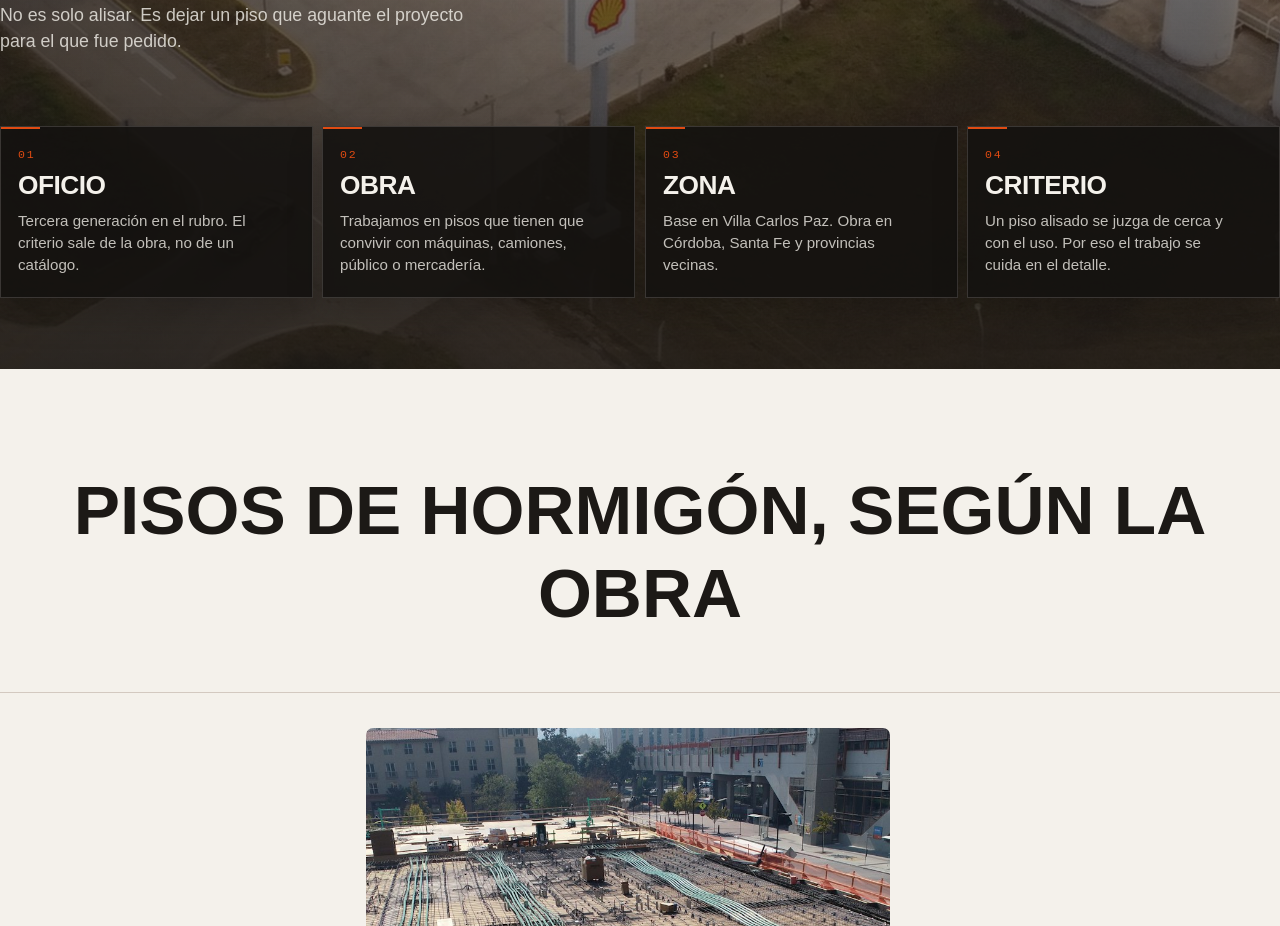
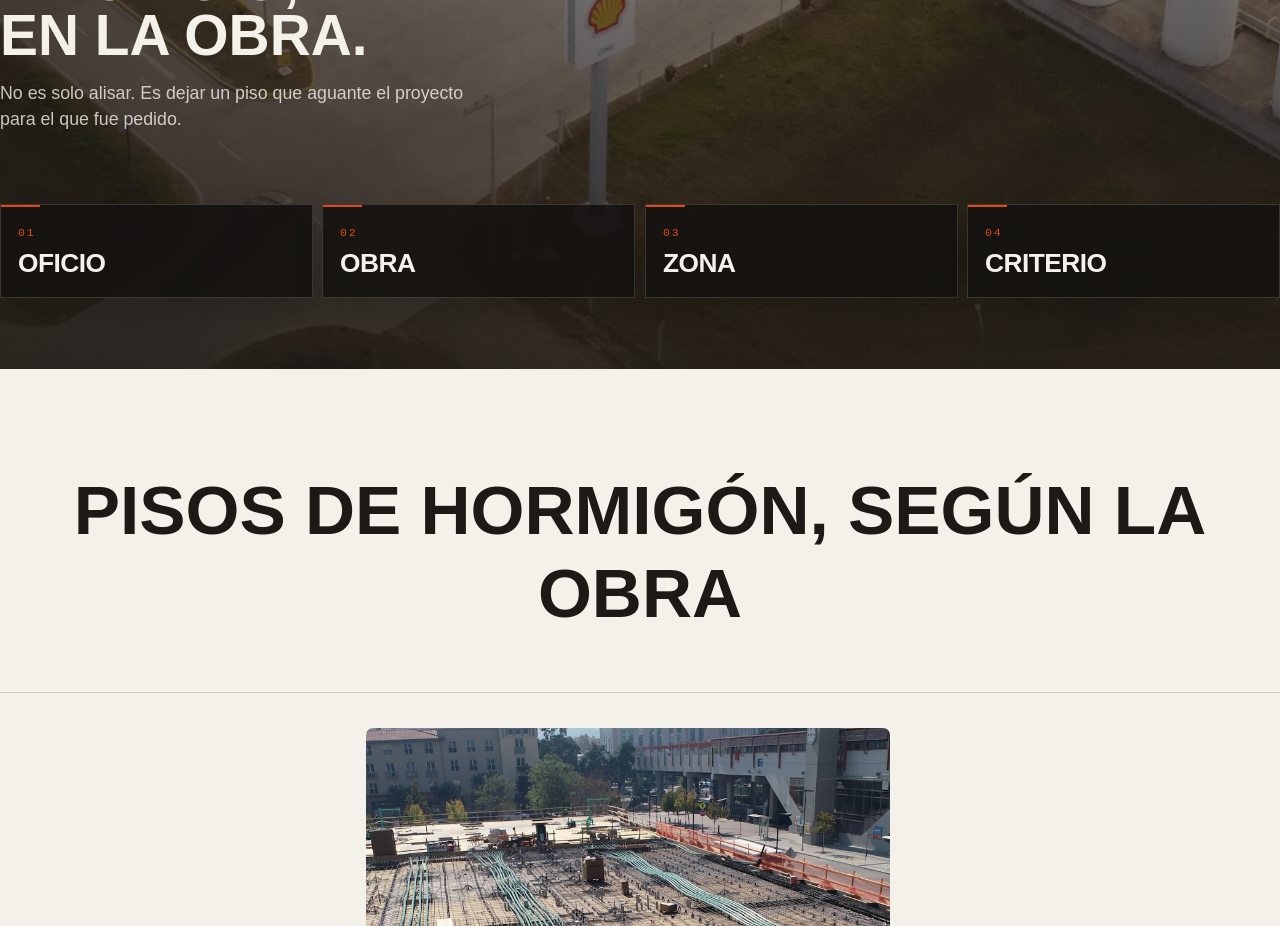
Before and after one commit to jrodriguezblangino/bm-pisos, a React (Vite) app: page / in a window 1280 px wide. Shown: the part 3220-4146 px from the top of the page. Built offline with nearby package versions, Linux system fonts and the light colour scheme; a web font is replaced by a local one.

Commit message:
Volver a abrir cada tarjeta del oficio al pasar el cursor o al tocarla.
Co-authored-by: Cursor <cursoragent@cursor.com>

```diff
--- a/src/index.css
+++ b/src/index.css
@@ -959,6 +959,7 @@ html .scroll-fade.is-in {
 
 .craft-grid {
   display: grid;
+  align-items: start;
   gap: 0.75rem;
 }
 
@@ -980,6 +981,7 @@ html .scroll-fade.is-in {
   --craft-delay: 150ms;
   transform: translateY(1rem) scale(0.97);
   transform-origin: 50% 0;
+  touch-action: pan-y;
 }
 
 .craft-band .craft-plate:nth-child(2) {
@@ -1003,7 +1005,7 @@ html .scroll-fade.is-in {
   display: grid;
   grid-template-columns: auto minmax(0, 1fr);
   column-gap: 1rem;
-  row-gap: 0.4rem;
+  row-gap: 0;
   height: 100%;
   padding: 1.2rem 1.15rem 1.25rem;
   border: 1px solid rgb(244 241 235 / 0.16);
@@ -1046,11 +1048,63 @@ html .scroll-fade.is-in {
   text-transform: uppercase;
 }
 
+.craft-plate-toggle {
+  display: block;
+  width: 100%;
+  margin: 0;
+  padding: 0;
+  border: 0;
+  background: none;
+  color: inherit;
+  font: inherit;
+  letter-spacing: inherit;
+  line-height: inherit;
+  text-align: left;
+  text-transform: inherit;
+  cursor: pointer;
+  -webkit-tap-highlight-color: transparent;
+}
+
+.craft-plate-toggle:focus-visible {
+  outline: 2px solid var(--color-orange);
+  outline-offset: 4px;
+}
+
+.craft-plate-more {
+  display: grid;
+  grid-column: 2;
+  grid-row: 2;
+  grid-template-rows: 0fr;
+  transition: grid-template-rows 400ms cubic-bezier(0.23, 1, 0.32, 1);
+}
+
+.craft-plate.is-open .craft-plate-more {
+  grid-template-rows: 1fr;
+}
+
+.craft-plate-more-inner {
+  overflow: hidden;
+}
+
 .craft-plate-body {
   margin: 0;
+  padding-top: 0.65rem;
   color: rgb(244 241 235 / 0.78);
   font-size: 1.0625rem;
   line-height: 1.45;
+  opacity: 0;
+  transform: translateY(0.4rem);
+  transition:
+    opacity 280ms cubic-bezier(0.23, 1, 0.32, 1),
+    transform 280ms cubic-bezier(0.23, 1, 0.32, 1);
+}
+
+.craft-plate.is-open .craft-plate-body {
+  opacity: 1;
+  transform: translateY(0);
+  transition:
+    opacity 360ms cubic-bezier(0.23, 1, 0.32, 1) 70ms,
+    transform 400ms cubic-bezier(0.23, 1, 0.32, 1) 40ms;
 }
 
 @keyframes craft-copy-in {
@@ -1080,7 +1134,8 @@ html .scroll-fade.is-in {
     transform: translateY(-0.35rem);
   }
 
-  .craft-plate:hover .craft-plate-face::before {
+  .craft-plate:hover .craft-plate-face::before,
+  .craft-plate.is-open .craft-plate-face::before {
     transform: scaleX(2.2);
   }
 }
@@ -1094,9 +1149,16 @@ html .scroll-fade.is-in {
     animation: none;
   }
 
+  .craft-plate:hover .craft-plate-face,
+  .craft-plate:hover .craft-plate-face::before,
+  .craft-plate.is-open .craft-plate-face::before,
   .craft-plate-face,
-  .craft-plate-face::before {
+  .craft-plate-face::before,
+  .craft-plate-more,
+  .craft-plate-body,
+  .craft-plate.is-open .craft-plate-body {
     transition: none;
+    transform: none;
   }
 }
 
@@ -1131,7 +1193,7 @@ html .scroll-fade.is-in {
   .craft-grid {
     grid-template-columns: repeat(4, minmax(0, 1fr));
     gap: 0.7rem;
-    align-items: stretch;
+    align-items: start;
   }
 
   .craft-plate {
@@ -1141,9 +1203,17 @@ html .scroll-fade.is-in {
   .craft-plate-face {
     grid-template-columns: 1fr;
     align-content: start;
-    row-gap: 0.85rem;
     width: 100%;
     padding: 1.4rem 1.2rem 1.5rem;
+  }
+
+  .craft-plate-more {
+    grid-column: 1;
+    grid-row: auto;
+  }
+
+  .craft-plate-body {
+    padding-top: 0.85rem;
   }
 
   .craft-plate-index {
@@ -1154,6 +1224,7 @@ html .scroll-fade.is-in {
   }
 
   .craft-plate-title {
+    margin-top: 0.85rem;
     font-size: 1.85rem;
   }
 
--- a/src/pages/HomePage.tsx
+++ b/src/pages/HomePage.tsx
@@ -128,6 +128,8 @@ function ClientMarquee() {
 }
 
 export function HomePage() {
+  const [capability, setCapability] = useState<number | null>(null);
+  const craftTouch = useRef({ id: -1, x: 0, y: 0, moved: false });
   const [slide, setSlide] = useState(0);
   const [workDrag, setWorkDrag] = useState(0);
   const [workDragging, setWorkDragging] = useState(false);
@@ -459,15 +461,61 @@ export function HomePage() {
             </p>
           </div>
           <div className="craft-grid">
-            {capabilities.map((item, index) => (
-              <article key={item.title} className="craft-plate scroll-fade">
-                <div className="craft-plate-face">
-                  <p className="craft-plate-index">{String(index + 1).padStart(2, "0")}</p>
-                  <h3 className="craft-plate-title">{item.title}</h3>
-                  <p className="craft-plate-body">{item.body}</p>
-                </div>
-              </article>
-            ))}
+            {capabilities.map((item, index) => {
+              const expanded = capability === index;
+              return (
+                <article
+                  key={item.title}
+                  className={`craft-plate scroll-fade${expanded ? " is-open" : ""}`}
+                  onPointerEnter={(event) => {
+                    if (event.pointerType !== "mouse") return;
+                    setCapability(index);
+                  }}
+                  onPointerLeave={(event) => {
+                    if (event.pointerType !== "mouse") return;
+                    setCapability((current) => (current === index ? null : current));
+                  }}
+                  onPointerDown={(event) => {
+                    if (event.pointerType === "mouse") return;
+                    craftTouch.current = { id: event.pointerId, x: event.clientX, y: event.clientY, moved: false };
+                  }}
+                  onPointerMove={(event) => {
+                    if (event.pointerType === "mouse" || event.pointerId !== craftTouch.current.id || craftTouch.current.moved) return;
+                    if (Math.hypot(event.clientX - craftTouch.current.x, event.clientY - craftTouch.current.y) > 10) craftTouch.current.moved = true;
+                  }}
+                  onPointerUp={(event) => {
+                    if (event.pointerType === "mouse" || event.pointerId !== craftTouch.current.id || craftTouch.current.moved) return;
+                    setCapability((current) => (current === index ? null : index));
+                  }}
+                  onPointerCancel={() => {
+                    craftTouch.current.moved = true;
+                  }}
+                >
+                  <div className="craft-plate-face">
+                    <p className="craft-plate-index">{String(index + 1).padStart(2, "0")}</p>
+                    <h3 className="craft-plate-title">
+                      <button
+                        type="button"
+                        className="craft-plate-toggle"
+                        aria-expanded={expanded}
+                        aria-controls={`capability-${index}`}
+                        onClick={(event) => {
+                          if (event.detail !== 0) return;
+                          setCapability((current) => (current === index ? null : index));
+                        }}
+                      >
+                        {item.title}
+                      </button>
+                    </h3>
+                    <div id={`capability-${index}`} className="craft-plate-more" aria-hidden={expanded ? undefined : true}>
+                      <div className="craft-plate-more-inner">
+                        <p className="craft-plate-body">{item.body}</p>
+                      </div>
+                    </div>
+                  </div>
+                </article>
+              );
+            })}
           </div>
         </div>
       </section>
```
